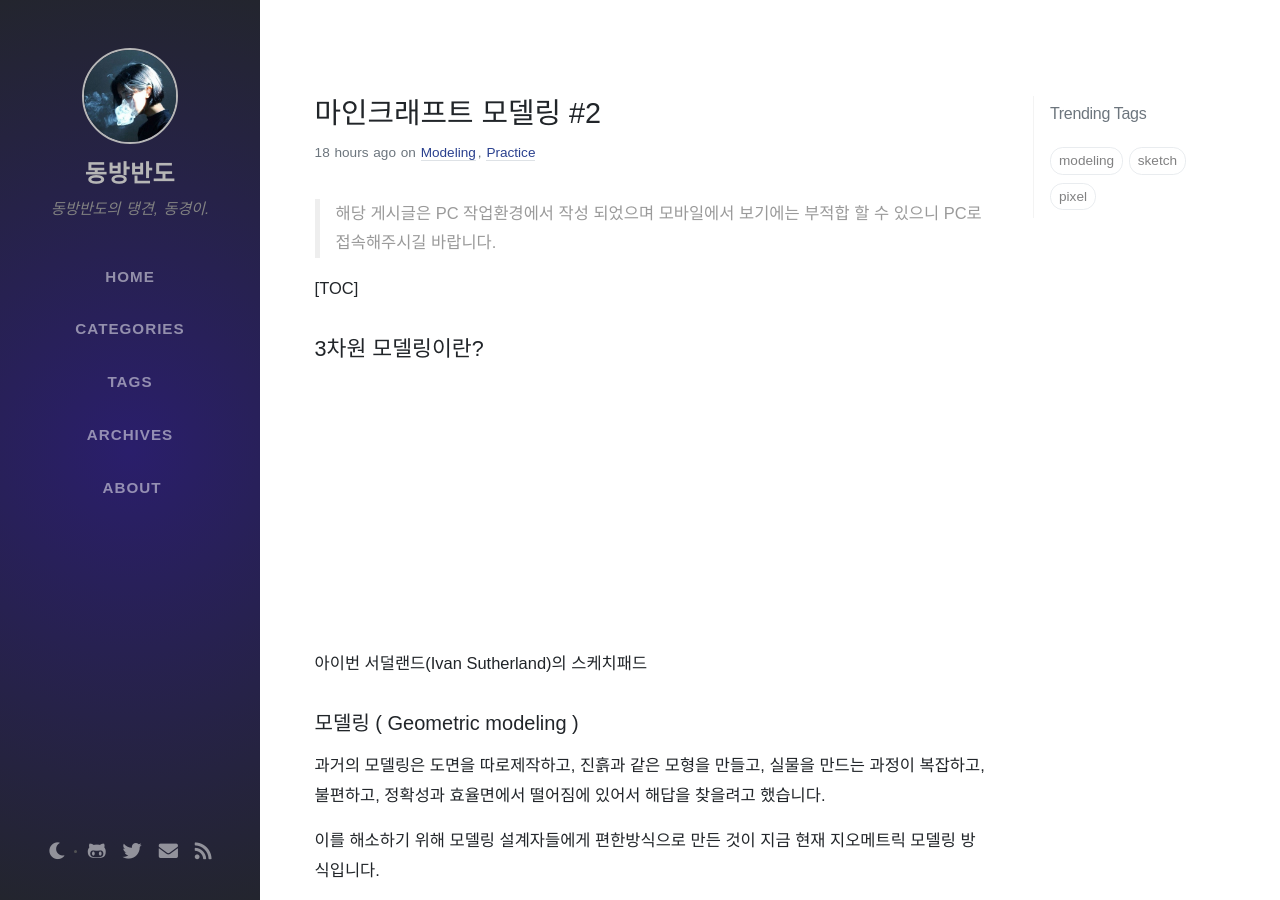
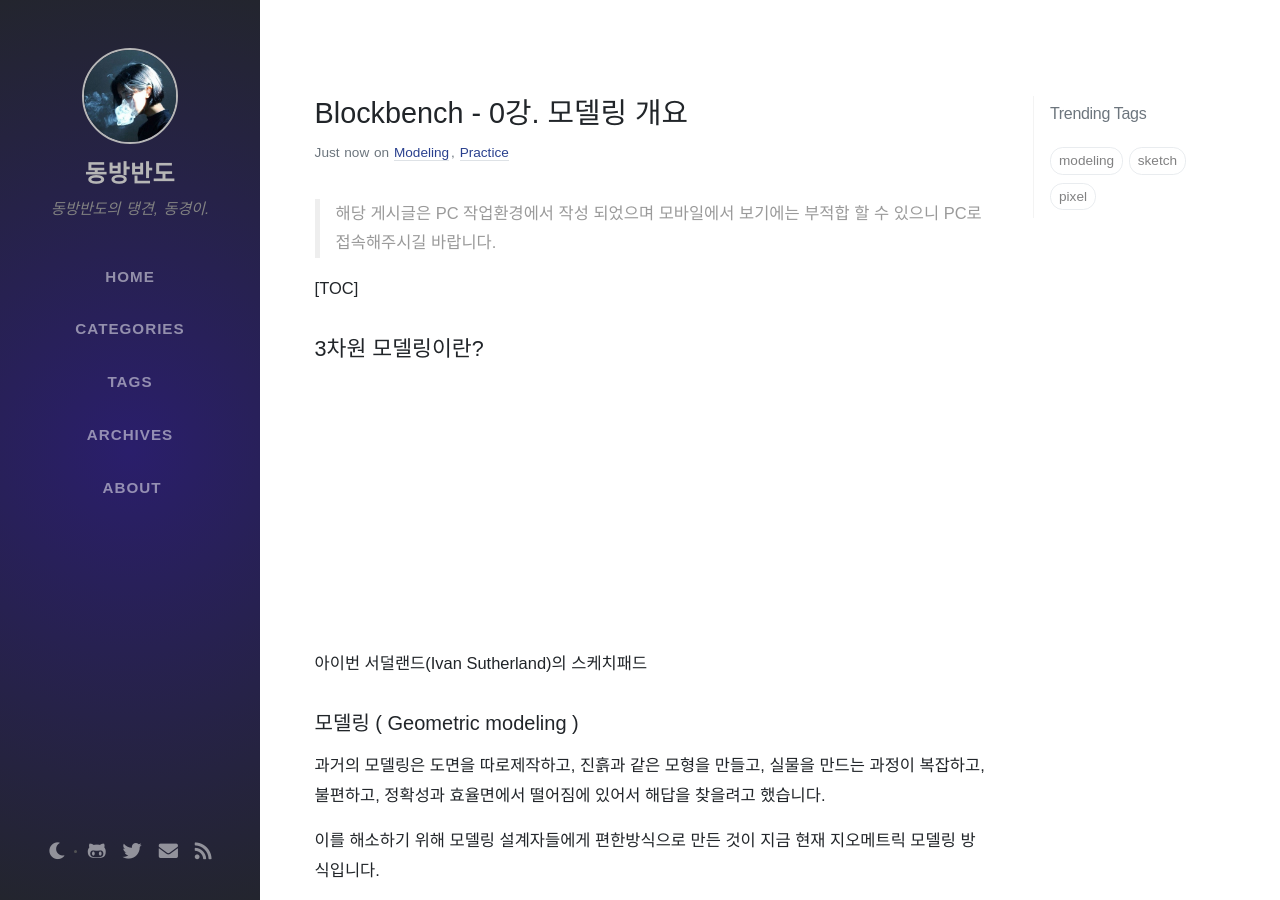
Before and after one commit to snoti151/snoti151.github.io, a Jekyll site: the page built from _posts/2020-10-23-Blockbench.md, in a window 1280 px wide and 900 px high. Built offline with Jekyll 4.4.1, drawn with Linux system fonts in a browser that asks for light colours; nearby versions of some CDN libraries; some web fonts are replaced; comment, search, counter and statistics services are not loaded.

Commit message:
Update 2020-10-23-Blockbench.md

```diff
--- a/_posts/2020-10-23-Blockbench.md
+++ b/_posts/2020-10-23-Blockbench.md
@@ -1,6 +1,6 @@
 ---
-title: "마인크래프트 모델링 #2"
-date: 2020-10-22 17:35:00 +0900
+title: "Blockbench - 0강. 모델링 개요"
+date: 2020-10-23 11:46:00 +0900
 categories: [Modeling, Practice]
 tags: [modeling]
 toc: false
```
